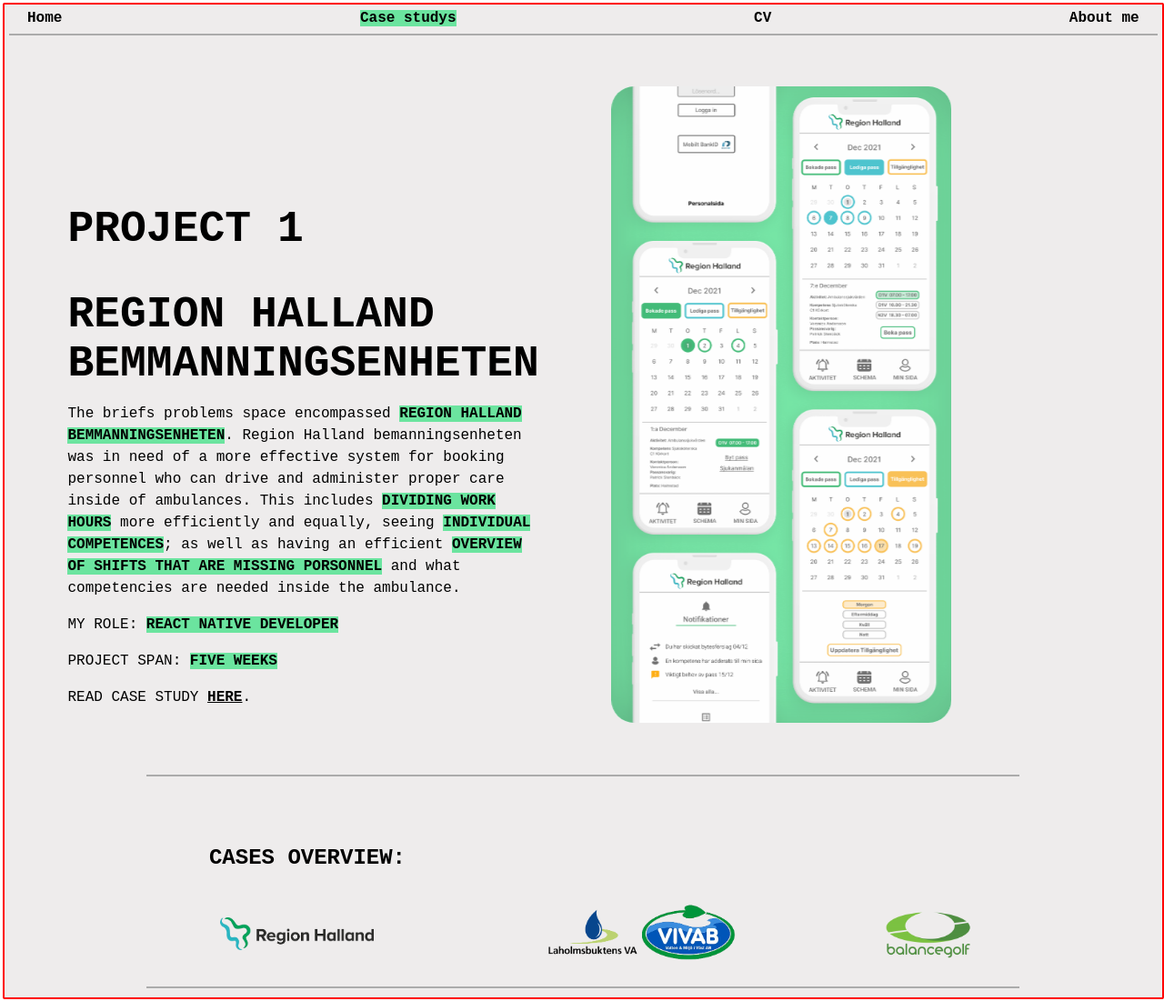
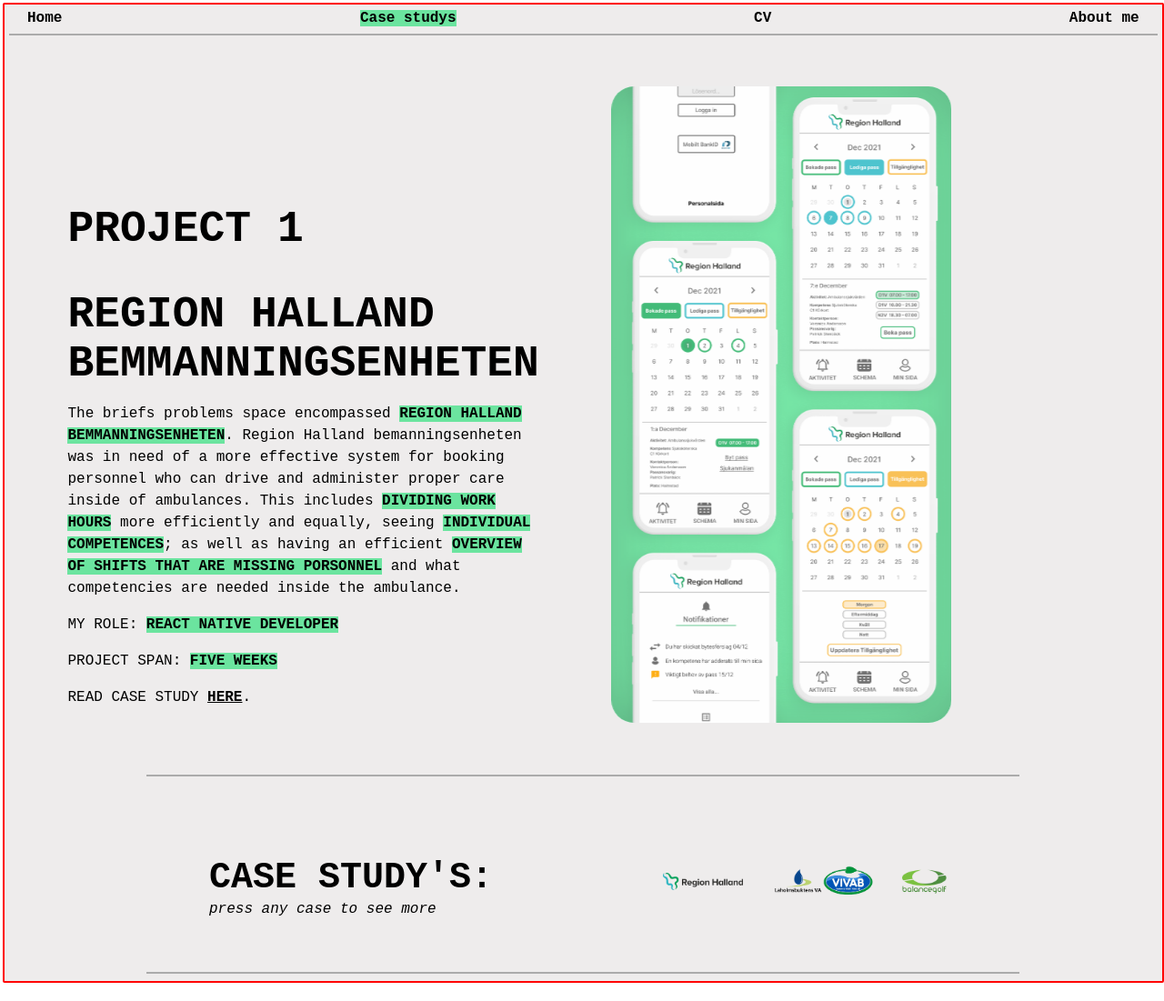
Before and after one commit to SilverTat/Portfolio-Reworked-Master--Public, a plain HTML site: page myProjects.html in a window 1280 px wide. Shown: the whole page at 91% size. Drawn offline with Linux system fonts and the light colour scheme; a web font is replaced by a local one.

Commit message:
Add files via upload
Fixed display errors for case loggos, quick fix

```diff
--- a/myProjects.html
+++ b/myProjects.html
@@ -14,7 +14,7 @@
     </style>
 </head>
 
-<body style="overflow: hidden;">
+<body style="">
 
     <script src="slideshow.js"></script>
     <!-- Menu navigation -->
@@ -104,30 +104,31 @@
         <hr class="hrStyle">
 
         <!-- Projects ive been apart of -->
-        <div class="myProjectsContainer">
+        <div class="myProjectsContainer" style="margin-bottom: 3.4%;">
 
             <div class="myProjects">
 
-                <h2>CASES OVERVIEW:</h2>
+                <h2 style="margin-bottom: 0%; font-size: 2.5em;">CASE STUDY'S:</h2>
+                <p style="margin-top: 0%;"><i>press any case to see more</i></p>
 
             </div>
 
             <div class="divider">
+                <div class="loggoContainer">
+                    <a href="caseRegionH.html" class="a"><img class="loggo" src="assets\REgion_Halland_Logga.png"></a>
+                    <a class="a"><img class="loggo" src="assets\LBVA&VIVABv.3.png"></a>
+                    <a class="a"><img class="loggo" src="assets\BG-Logga.png"></a>
 
+
+                </div>
             </div>
 
         </div>
 
 
         <!-- Logos of projects -->
-        <div class="loggoContainer">
-            <a href="caseRegionH.html" class="a"><img class="loggo" src="assets\REgion_Halland_Logga.png"></a>
-            <a class="a"><img class="loggo" src="assets\LBVA&VIVABv.3.png"></a>
-            <a class="a"><img class="loggo" src="assets\BG-Logga.png"></a>
 
-
-        </div>
-        <hr class="hrStyle" style="margin-bottom: 1%;">
+        <hr class="hrStyle"">
 
 
     </div>
--- a/style.css
+++ b/style.css
@@ -255,15 +255,15 @@ p{
 .loggoContainer {
     display: flex;
     /* margin-top: 5%; */
-    justify-content: space-around;
+    justify-content: space-between;
 
     width: 100%;
-    height: 100px;
+    height: 100%;
 
 }
 
 .loggo {
-    width: 50%;
+    width: 75%;
     transition: all 300ms;
     cursor: pointer;
 }
```
Also changed, not shown: index.html (+14 -10 lines).
